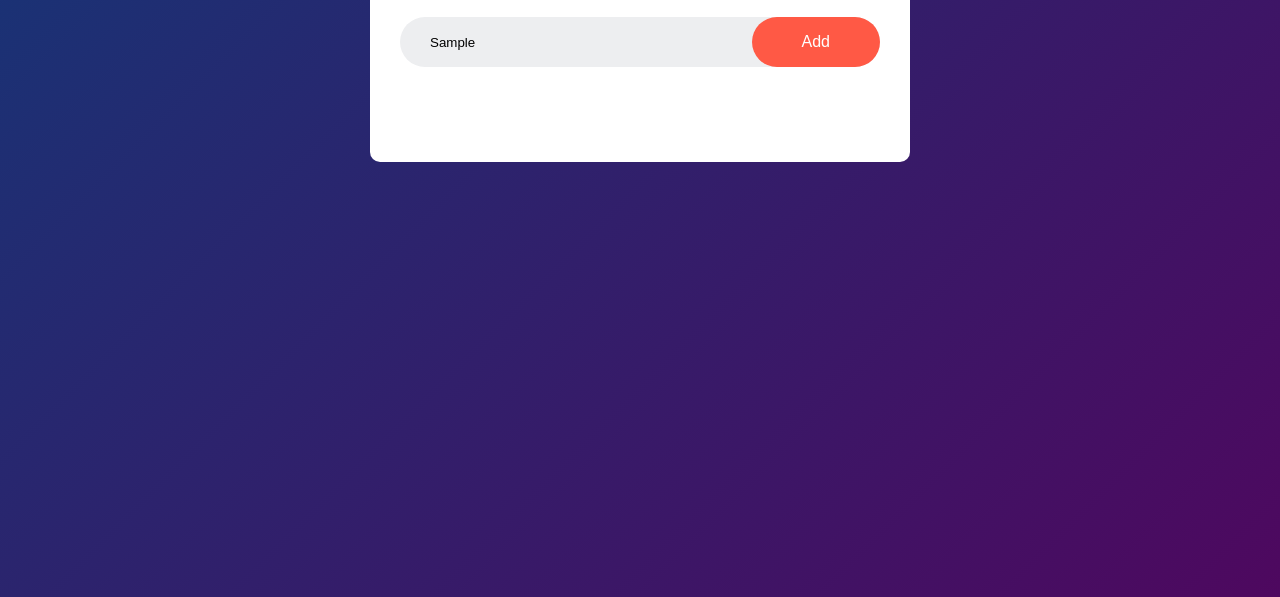
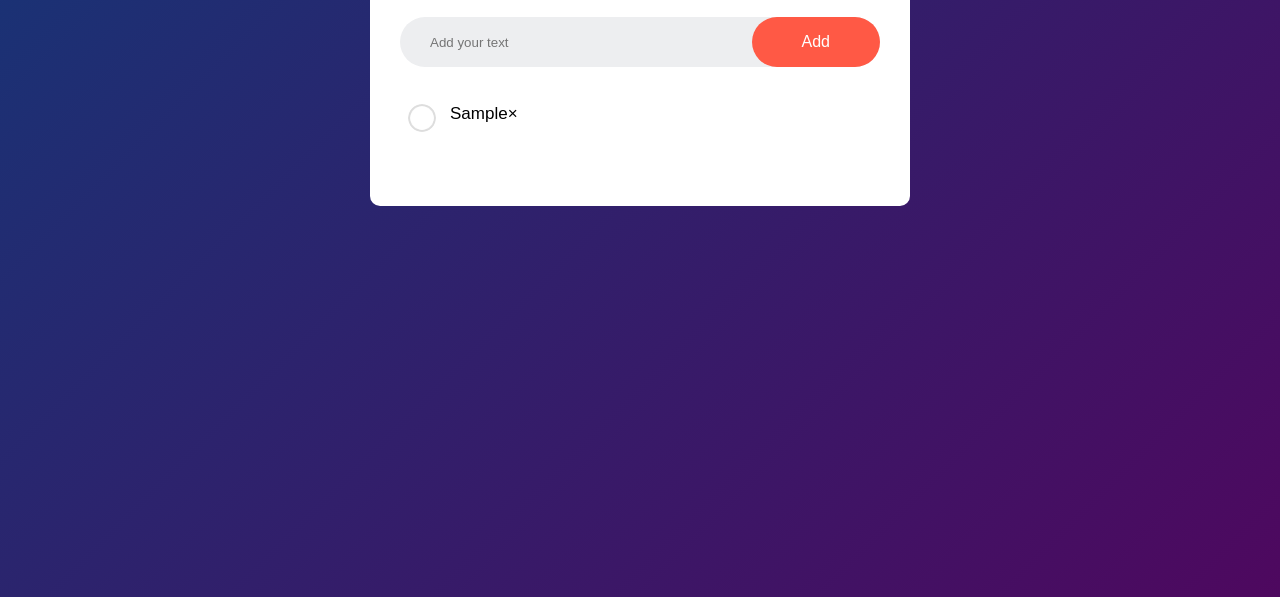
Before and after one commit to JoNoC0/to-do-list, a plain HTML site: page index.html in a window 1280 px wide. Both pictures are taken after typing "Sample" into the empty fields and a click on the button "Add". Shown: the part 203-800 px from the top of the page. Drawn offline with Linux system fonts and the light colour scheme.

Commit message:
created addTask function

```diff
--- a/assets/script.js
+++ b/assets/script.js
@@ -0,0 +1,18 @@
+const inputBox = document.getElementById("input-box");
+const listContainer = document.getElementById("list-container");
+
+
+// Add tasks to input box
+function addTask() {
+  if (inputBox.value === '') {
+    alert('You must write something!');
+  } else {
+    let li = document.createElement('li');
+    li.innerHTML = inputBox.value;
+    listContainer.appendChild(li);
+    let span = document.createElement('span');
+    span.innerHTML = "\u00d7";
+    li.appendChild(span);
+  }
+  inputBox.value = '';
+}
--- a/index.html
+++ b/index.html
@@ -5,7 +5,7 @@
     <meta http-equiv="X-UA-Compatible" content="IE=edge" />
     <meta name="viewport" content="width=device-width, initial-scale=1.0" />
     <title>To-Do List App</title>
-    <link rel="stylesheet" type="text/css" href="/assets/styles.css" />
+    <link rel="stylesheet" type="text/css" href="assets/styles.css" />
   </head>
   <body>
     <div class="container">
@@ -13,14 +13,15 @@
         <h2>To-Do List <img src="images/icon.png" /></h2>
         <div class="row">
           <input type="text" id="input-box" placeholder="Add your text" />
-          <button>Add</button>
+          <button onclick="addTask()">Add</button>
         </div>
         <ul id="list-container">
-          <!-- <li class="checked">Task 1</li>
-          <li>Task 2</li>
+          <!-- <li class="checked">Task 1</li> -->
+          <!-- <li>Task 2</li>
           <li>Task 3</li> -->
         </ul>
       </div>
     </div>
+    <script src="assets/script.js"></script>
   </body>
 </html>
```
Also changed, not shown: 1 other file.
